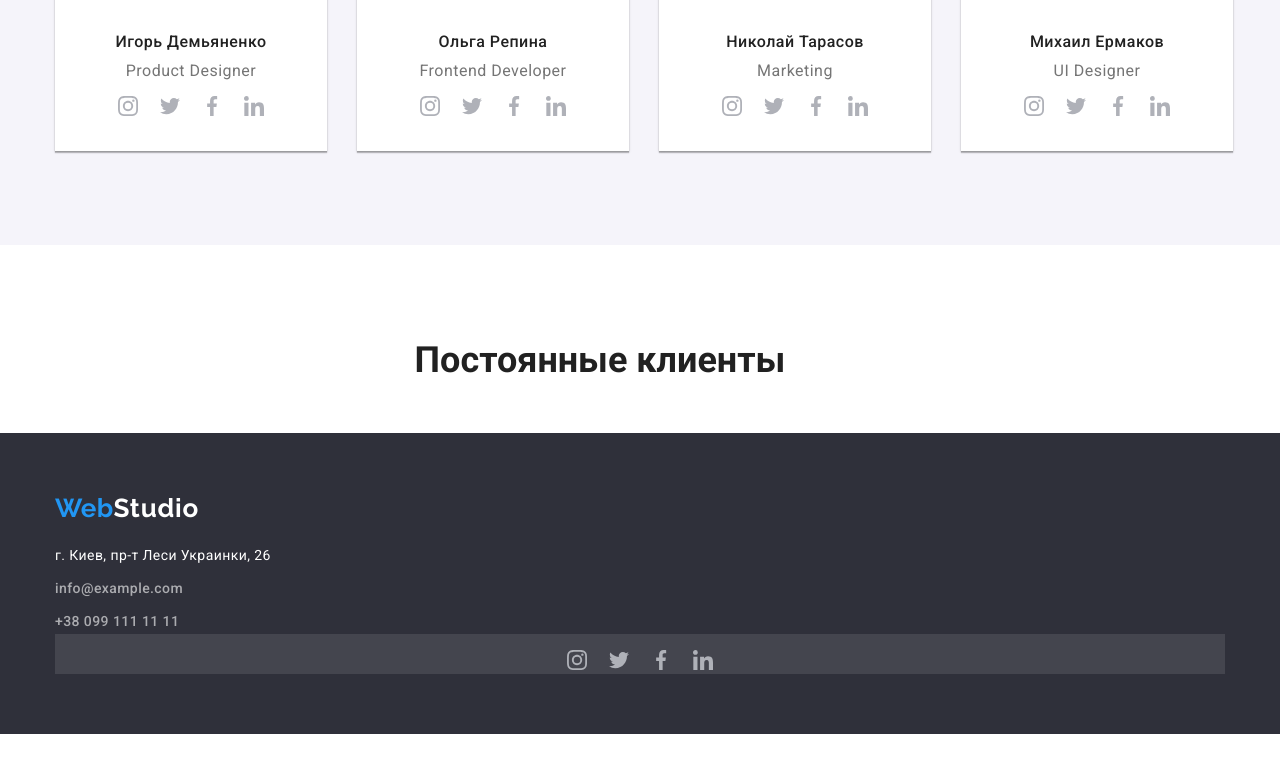
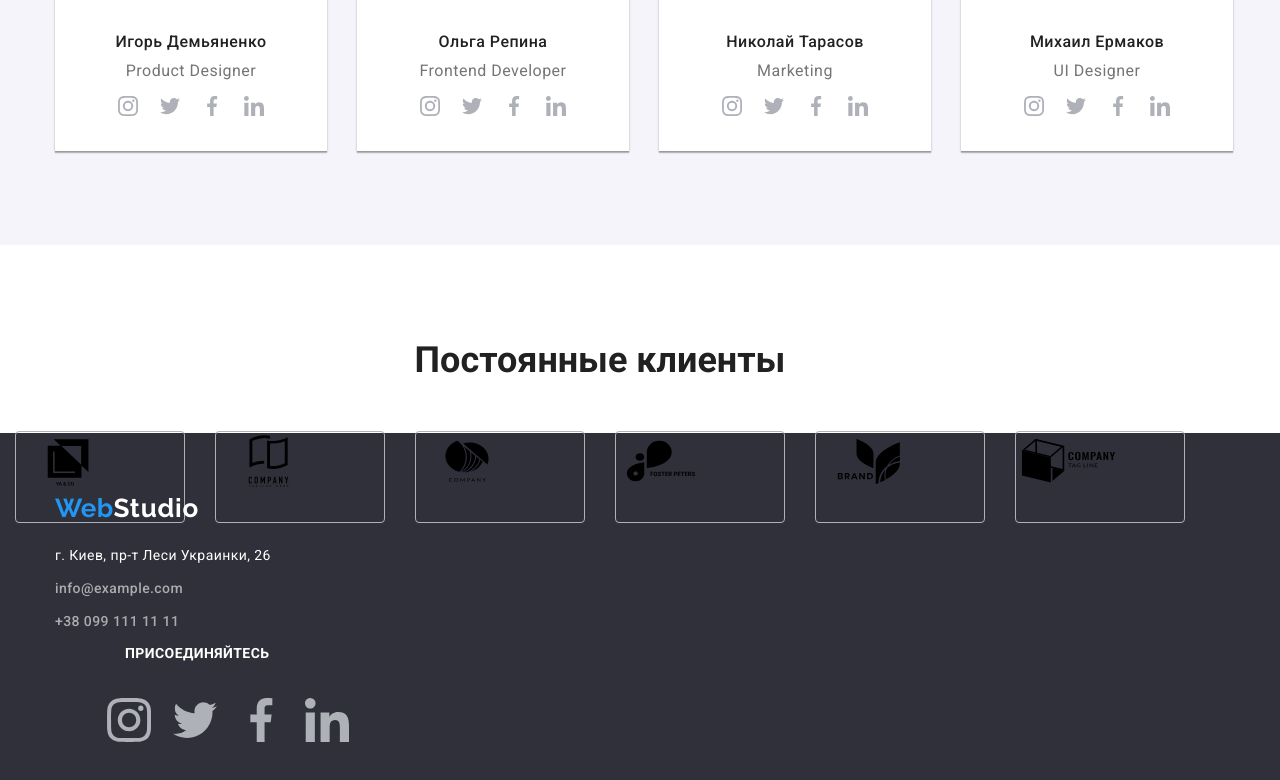
Before and after one commit to tanyazharik/goit-markup-hw-04, a plain HTML site: page index.html in a window 1280 px wide. Shown: the part 2051-2831 px from the top of the page. Before the commit the page ends 2785 px from the top, so only its background shows below. Drawn offline with nearby package versions, Linux system fonts and the light colour scheme.

Commit message:
оформляет футер

```diff
--- a/css/styles.css
+++ b/css/styles.css
@@ -611,7 +611,7 @@ box-shadow: 0px 1px 1px 0px #0000001F;
 
 .footer-address {
   margin-top: 20px;
-}
+  }
 
 .address-link {
   color: #FFFFFF99;
@@ -637,7 +637,7 @@ box-shadow: 0px 1px 1px 0px #0000001F;
 }
 
 .social-links {
-  display: flex;
+   display: flex;
    justify-content: center;
    align-items: center;
    fill: #AFB1B8;
@@ -662,10 +662,11 @@ box-shadow: 0px 1px 1px 0px #0000001F;
   display: block;
   padding-top: 94px;
   padding-bottom: 94px;
+  justify-content: center;
+  align-items: center;
   width: 106px;
   height: 60px;
-  background-color: ;
-}
+  }
  .clients-title {
 
    text-align: center;
@@ -675,32 +676,46 @@ box-shadow: 0px 1px 1px 0px #0000001F;
   color: var(--title-text-color);
   margin-bottom: 50px;
 }
+.clients-logo {
+  display: flex;
+  margin-right: 30px;
+  width: 170px;
+  height: 92px;
+  border: 1px solid #AFB1B8;
+  border-radius: 4px;
+}
 
-.social-link-footer {
-  display: block;
-  background-color: rgba(255, 255, 255, 0.1);
-  fill: #ffffff;
-}
+.clients-logo:last-child {
+  margin-right: 0;
+  }
+.clients-logo:hover,
+.clients-logo:focus {
+  fill: var(--accent-color);
+  cursor: pointer;
 
 
 
+}
 
-/*
+.clients-photo {
+  display: flex;
+  justify-content: center;
+}
+.footer-title {
+  color: var(--title);
+  padding-top: 12px;
+  margin-bottom: 20px;
+  font-weight: 400px;
+  font-size: 14px;
+  line-height: 1.14;
+  letter-spacing: 0.03em;
+  text-transform: uppercase;
+}
 
-
-
-
-  .section-item-text::before {
-  display: block;
-  content: "";
-  width: 270px;
-  height: 120px;
-  background-color: var(--sub-background-color);
-  background-repeat: no-repeat;
-  background-position: center;
-  background-size: 70px 70px;
-  margin-bottom: 30px;
-  padding-top: 25px;
-  padding-bottom: 25px;
-  border-radius: 4px;
-  }
+.social-link-footer {
+  display: inline-block;
+  width: 206px;
+  height: 44px;
+  margin-left: 70px;
+  fill: var(--title);
+}
--- a/index.html
+++ b/index.html
@@ -265,37 +265,37 @@
         <ul class="clients-photo">
             <li class="clients-logo"><a href="">
                 <svg class="logo-link" width="106px" height="60px">
-                <use href="./images/icons.svg#icon-logo"></use>
+                <use href="./images/icons.svg#icon-Logo"></use>
             </svg>
             </a>
         </li>
             <li class="clients-logo"><a href="">
                 <svg class="logo-link" width="106px" height="60px">
-                <use href="./images/icons.svg#icon-logo-1"></use>
+                <use href="./images/icons.svg#icon-Logo-1"></use>
             </svg>
             </a>
         </li>
             <li class="clients-logo"><a href="">
                 <svg class="logo-link" width="106px" height="60px">
-                <use href="./images/icons.svg#icon-logo-2"></use>
+                <use href="./images/icons.svg#icon-Logo-2"></use>
             </svg>
             </a>
         </li>
             <li class="clients-logo"><a href="">
                 <svg class="logo-link" width="106px" height="60px">
-                <use href="./images/icons.svg#icon-logo-3"></use>
+                <use href="./images/icons.svg#icon-Logo-3"></use>
             </svg>
             </a>
         </li>
             <li class="clients-logo"><a href="">
-                <svg class="logo-link" width="170px" height="92px">
-                <use href="./images/icons.svg#icon-logo-4"></use>
+                <svg class="logo-link" width="106px" height="60px">
+                <use href="./images/icons.svg#icon-Logo-4"></use>
             </svg>
             </a>
         </li>
             <li class="clients-logo"><a href="">
-                <svg class="logo-link" width="170px" height="92px">
-                <use href="./images/icons.svg#icon-logo-5"></use>
+                <svg class="logo-link" width="106px" height="60px">
+                <use href="./images/icons.svg#icon-Logo-5"></use>
             </svg>
             </a>
         </li>
@@ -320,24 +320,25 @@
                 <a href="tel:+380991111111" class="link secondary-link">+38 099 111 11 11</a>
             </div>
             <div class="social-link-footer">
+                <h2 class="footer-title">Присоединяйтесь</h2>
             <ul class="social-links">
                 <li class="social-item">
-                    <svg class="insta-link" width="20px" height="20px">
+                    <svg class="insta-link" width="44px" height="44px">
                         <use href="./images/icons.svg#icon-instagram"></use>
                     </svg>
                 </li>
                 <li class="social-item">
-                    <svg class="twitter-link" width="20px" height="20px">
+                    <svg class="twitter-link" width="44px" height="44px">
                         <use href="./images/icons.svg#icon-twitter"></use>
                     </svg>
                 </li>
                 <li class="social-item">
-                    <svg class="fb-link" width="20px" height="20px">
+                    <svg class="fb-link" width="44px" height="44px">
                         <use href="./images/icons.svg#icon-facebook"></use>
                     </svg>
                 </li>
                 <li class="social-item">
-                    <svg class="in-link" width="20px" height="20px">
+                    <svg class="in-link" width="44px" height="44px">
                         <use href="./images/icons.svg#icon-linkedin"></use>
                     </svg>
                 </li>
```
